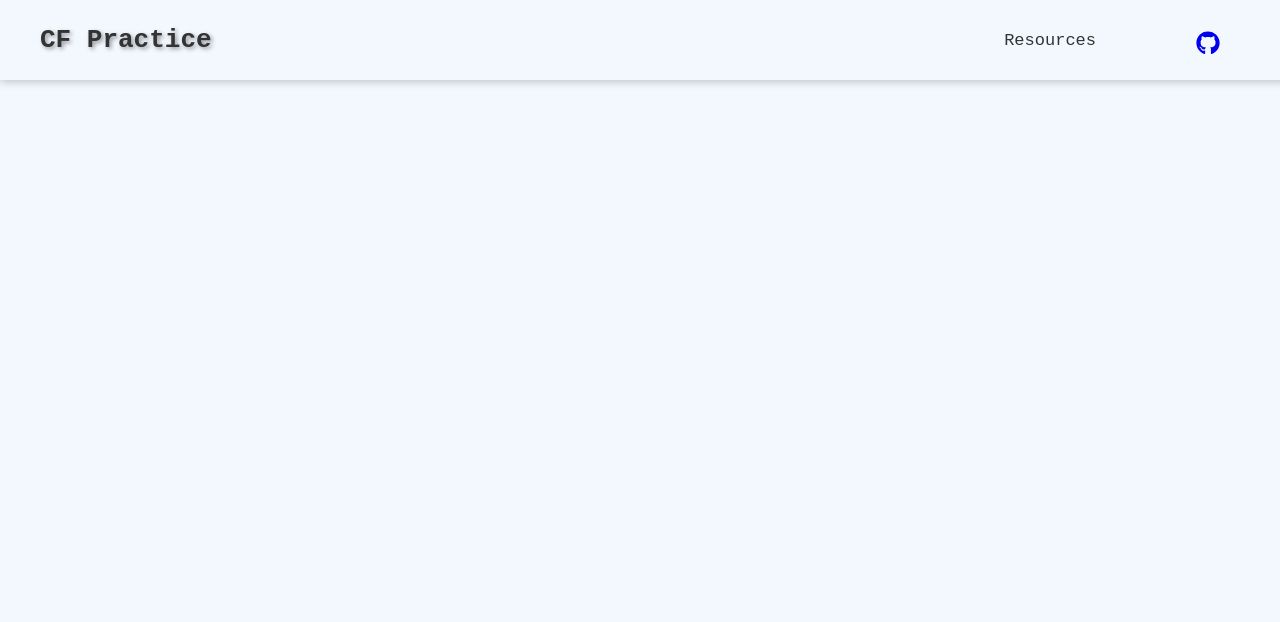
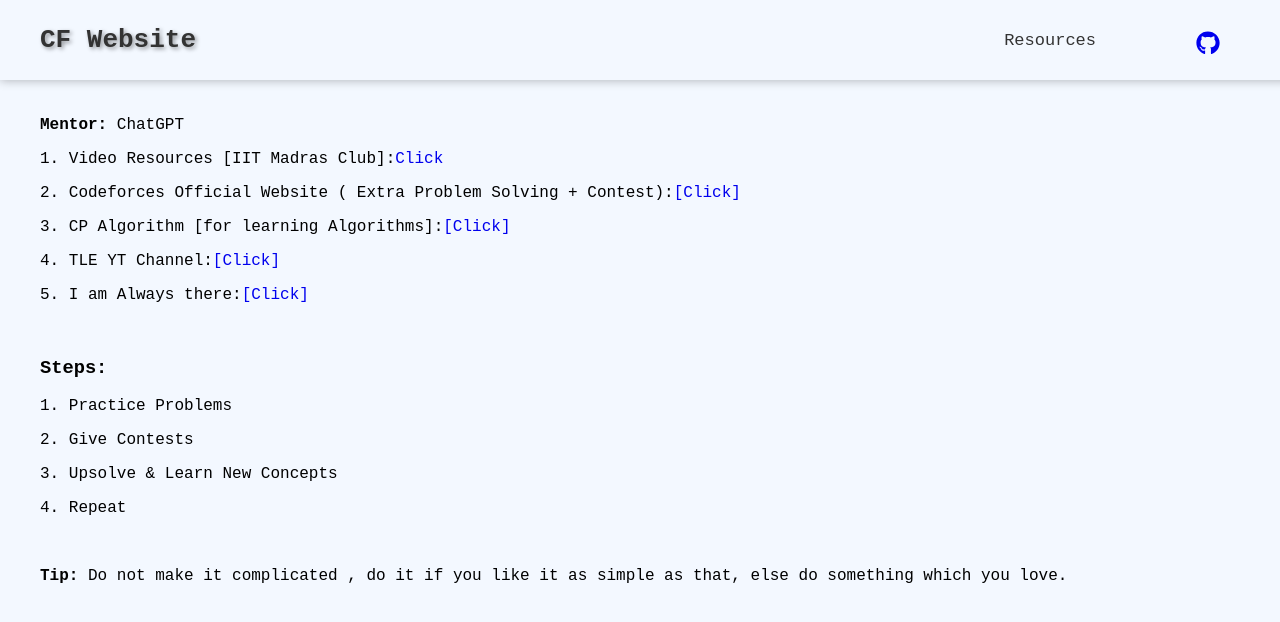
Before and after one commit to Alokih/CF-Website, a React (Vite) app: page /resources in a window 1280 px wide. Shown: the top 622 px of the page. Built offline with nearby package versions, Linux system fonts and the light colour scheme; the HTML template or start-up script is replaced by a standard one.

Commit message:
added resources

```diff
--- a/index.html
+++ b/index.html
@@ -4,7 +4,7 @@
     <meta charset="UTF-8" />
     <link rel="icon" type="image/svg+xml" href="/vite.svg" />
     <meta name="viewport" content="width=device-width, initial-scale=1.0" />
-    <title>CF Practice</title>
+    <title>CF Website</title>
   </head>
   <body>
     <div id="root"></div>
--- a/src/App.css
+++ b/src/App.css
@@ -1,5 +1,5 @@
 html {
-    font-family: "Courier New", Courier, monospace;
+    font-family: "Courier New", Courier, "Verdana";
     image-rendering: -webkit-optimize-contrast !important;
     scroll-behavior: smooth;
 }
@@ -84,11 +84,11 @@
     flex-direction: column;
     height: 100vh;
     flex: 1;
-    padding-top: 40px;
     position: relative;
     z-index: 1;
     padding-top: 100px;
 }
+
 .table {
     width: 100%;
     border-collapse: collapse;
@@ -101,6 +101,7 @@
     text-align: center;
     font-weight: 600;
     border: 1px solid #b7b2b2;
+    background-color: rgb(215, 233, 250);
 }
 
 .table td {
@@ -108,3 +109,15 @@
     text-align: center;
     border: 1px solid #b7b2b2;
 }
+
+.resource-page {
+    height: 100vh;
+    position: relative;
+    z-index: 1;
+    padding-top: 100px;
+    margin-left: 40px;
+}
+
+a {
+    text-decoration: none;
+}
--- a/src/components/Navbar.tsx
+++ b/src/components/Navbar.tsx
@@ -12,7 +12,7 @@
                         navigate("/");
                     }}
                 >
-                    CF Practice
+                    CF Website
                 </p>
             </div>
             <div className="links">
@@ -25,7 +25,7 @@
                 </p>
             </div>
             <div className="github-icon">
-                <a href="https://github.com/Aloksh42">
+                <a href="https://github.com/Aloksh42/CF-Website">
                     <FaGithub />
                 </a>
             </div>
--- a/src/pages/Home.tsx
+++ b/src/pages/Home.tsx
@@ -51,7 +51,7 @@
         <div className="container">
             <p>
                 <strong>Tip:</strong>Going to solution without attempting the
-                question is waste of your time{" "}
+                question is waste of your time
             </p>
             <br />
             <br />
--- a/src/pages/Resources.tsx
+++ b/src/pages/Resources.tsx
@@ -1,8 +1,50 @@
+const Resources: React.FC = () => {
+    return (
+        <div className="resource-page">
+            <p>
+                <strong>Mentor: </strong>ChatGPT
+            </p>
+            <p>
+                1. Video Resources [IIT Madras Club]:
+                <a href="https://www.youtube.com/playlist?list=PLYjg3GwRYFLXv3BA8w3CjWpRS8_UMBlDs">
+                    Click
+                </a>
+            </p>
+            <p>
+                2. Codeforces Official Website ( Extra Problem Solving +
+                Contest):
+                <a href="https://codeforces.com">[Click]</a>
+            </p>
 
-const Resources: React.FC = () => {
-  return (
-    <div>Resources Page</div>
-  )
-}
+            <p>
+                3. CP Algorithm [for learning Algorithms]:
+                <a href="https://cp-algorithms.com/index.html">[Click]</a>
+            </p>
 
-export default Resources
+            <p>
+                4. TLE YT Channel:
+                <a href="https://www.youtube.com/@TLE_Eliminators">[Click]</a>
+            </p>
+
+            <p>
+                5. I am Always there:
+                <a href="https://github.com/Aloksh42">[Click]</a>
+            </p>
+
+            <br />
+            <h3>Steps:</h3>
+            <p>1. Practice Problems</p>
+            <p>2. Give Contests</p>
+            <p> 3. Upsolve & Learn New Concepts</p>
+            <p>4. Repeat</p>
+
+            <br />
+            <p>
+                <strong>Tip: </strong> Do not make it complicated , do it if you
+                like it as simple as that, else do something which you love.
+            </p>
+        </div>
+    );
+};
+
+export default Resources;
```
